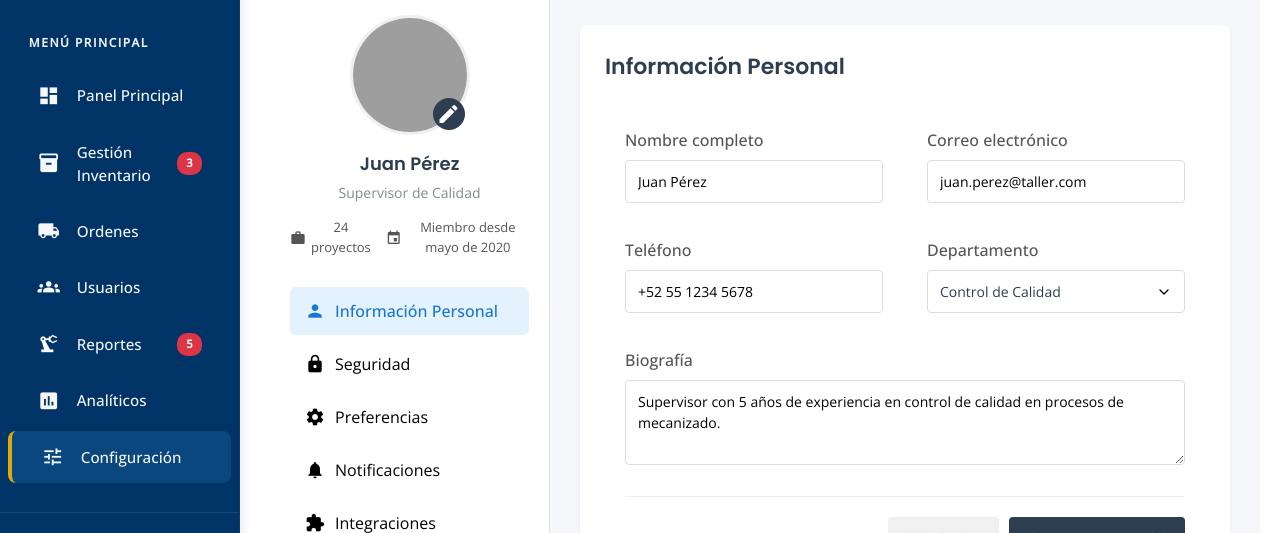
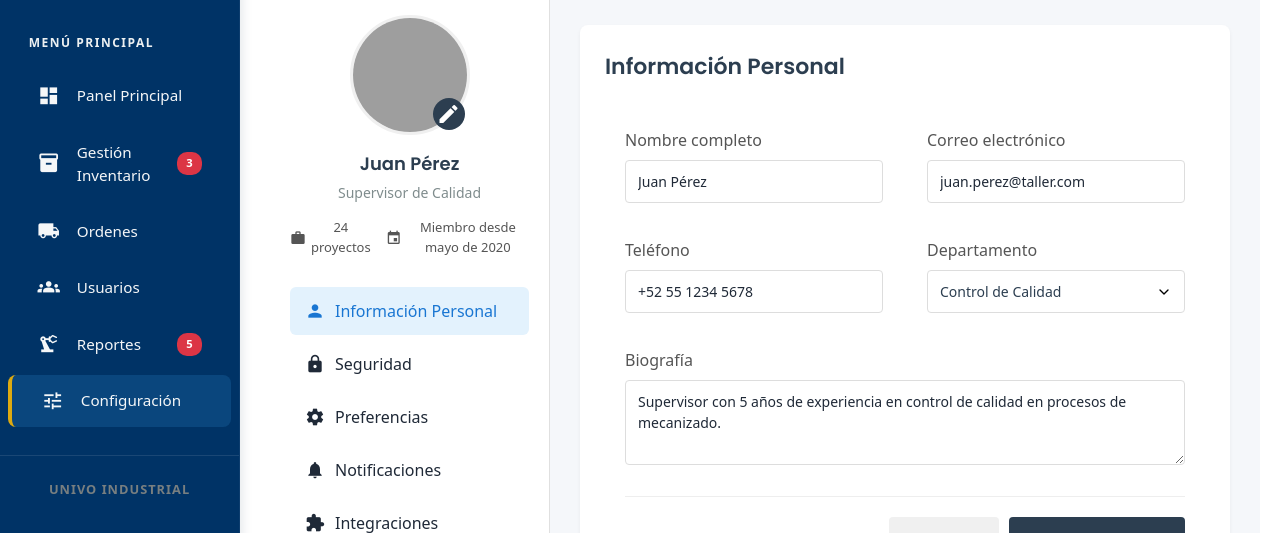
Before and after one commit to Lovoh17/Fronted-Gestion_Procesos_Taller_Mecanizado, a Vue app: page /settings in a window 1280 px wide. Shown: the part 123-656 px from the top of the page. Built offline with nearby package versions, Linux system fonts and the light colour scheme; grey boxes are pictures that could not be loaded.

Commit message:
ultimas correciones
- se garegan vists de coordinador
-se arregla las implementaciones externas

```diff
--- a/src/components/GlobalComponents/Sidebar.vue
+++ b/src/components/GlobalComponents/Sidebar.vue
@@ -84,12 +84,6 @@ export default {
         badge: 5
       },
       {
-        icon: 'assessment',
-        text: 'Analíticos',
-        path: '/reports',
-        badge: null
-      },
-      {
         icon: 'tune',
         text: 'Configuración',
         path: '/settings',
--- a/src/components/GlobalComponents/SidebarCoordinador.vue
+++ b/src/components/GlobalComponents/SidebarCoordinador.vue
@@ -87,7 +87,7 @@
         {
           icon: 'assessment',
           text: 'Reportes',
-          path: '/reportes',
+          path: '/admin/reports',
           badge: null
         },
         {
--- a/src/components/VistasAdmin/ProductInventory.vue
+++ b/src/components/VistasAdmin/ProductInventory.vue
@@ -50,7 +50,6 @@
       class="filter-select"
     >
       <option value="">Todos</option>
-      <option value="general">General</option>
       <option value="interno">Trabajos Internos</option>
       <option value="externo">Trabajos Externos</option>
       <option value="practicas">Prácticas</option>
--- a/src/components/settings.vue
+++ b/src/components/settings.vue
@@ -343,21 +343,21 @@ export default {
           id: 1,
           name: 'Google Calendar',
           description: 'Sincroniza tus tareas y eventos con Google Calendar',
-          logo: 'google-calendar.png',
+          logo: 'https://bootflare.com/wp-content/uploads/2023/03/Google-Calendar-Logo.png',
           enabled: true
         },
         {
           id: 2,
           name: 'Slack',
           description: 'Recibe notificaciones en tus canales de Slack',
-          logo: 'slack.png',
+          logo: 'https://th.bing.com/th/id/OIP.wm3r8I6tFttVkUPo-qjkwwHaEK?rs=1&pid=ImgDetMain',
           enabled: false
         },
         {
           id: 3,
           name: 'Microsoft Teams',
           description: 'Integración con Microsoft Teams para notificaciones',
-          logo: 'teams.png',
+          logo: 'https://www.knowledgewave.com/hs-fs/hubfs/kisspng-microsoft-teams-microsoft-office-365-sharepoint-co-5af6c8647a8f16.976515281526122596502.png?width=512&name=kisspng-microsoft-teams-microsoft-office-365-sharepoint-co-5af6c8647a8f16.976515281526122596502.png',
           enabled: true
         }
       ],
--- a/src/mock/users.js
+++ b/src/mock/users.js
@@ -13,7 +13,7 @@ export const mockUsers = [
     },
     {
       username: 'admin',
-      password: 'admin123',
+      password: '1234',
       user: {
         id: 2,
         name: 'Administrador',
--- a/src/router.js
+++ b/src/router.js
@@ -50,7 +50,6 @@ const routes = [
     path: '/admin/reports',
     name: 'admin-reports',
     component: () => import('@/components/VistasAdmin/Reports.vue'),
-    meta: { requiresAuth: true, requiresAdmin: true }
   },
   {
     path: '/admin/users',
--- /dev/null
+++ b/tailwind.config.js
@@ -0,0 +1,20 @@
+module.exports = {
+  darkMode: 'class', // o 'media' para seguir la preferencia del sistema
+  theme: {
+    extend: {
+      colors: {
+        dark: {
+          100: '#E5E7EB',
+          200: '#D1D5DB',
+          300: '#9CA3AF',
+          400: '#6B7280',
+          500: '#4B5563',
+          600: '#374151',
+          700: '#1F2937',
+          800: '#111827',
+          900: '#0F172A',
+        }
+      }
+    }
+  }
+}
```
